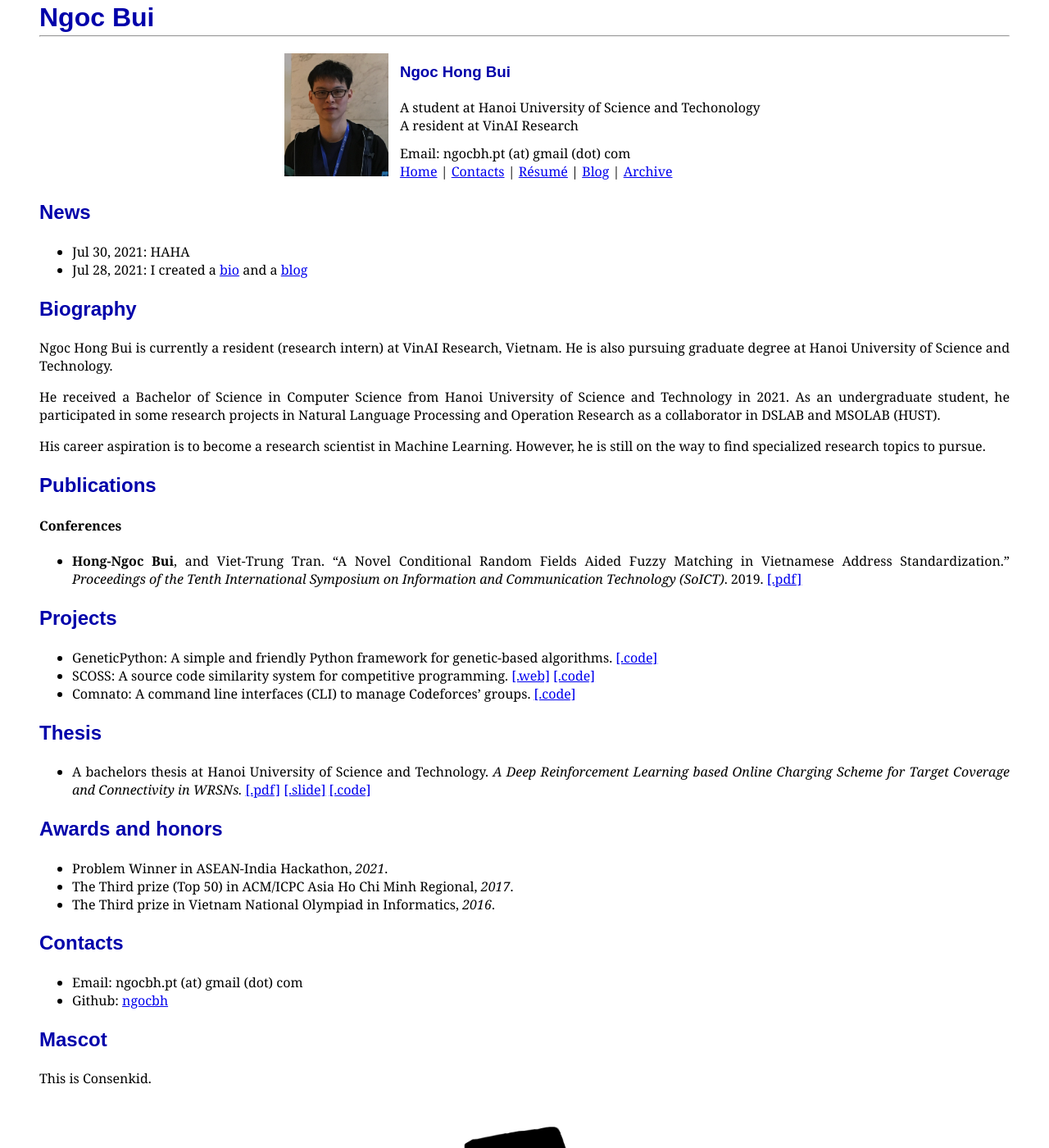
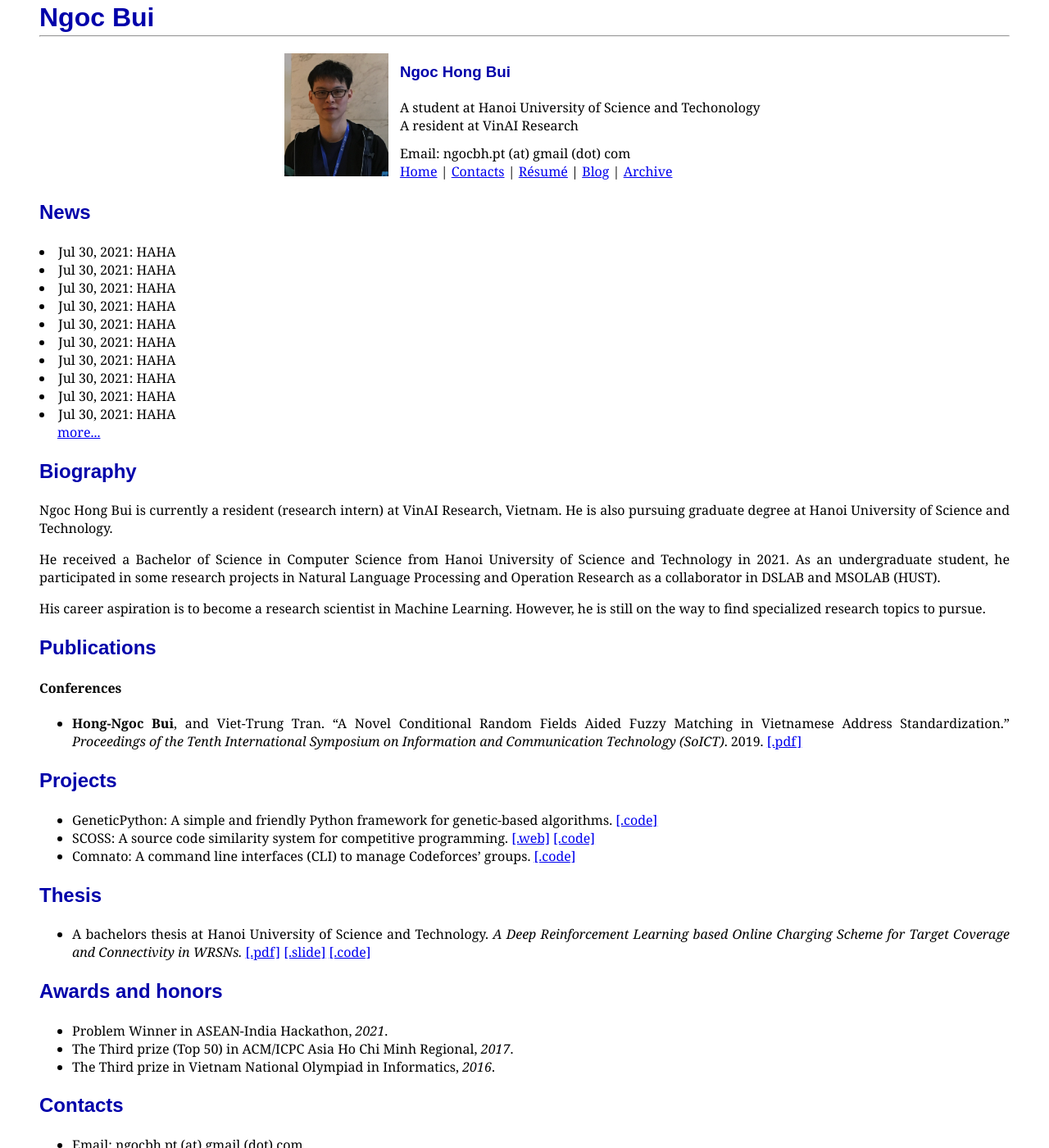
Before and after one commit to ngocbh/ngocbh.github.io, a Jekyll site: the page built from index.md, in a window 1280 px wide and 1400 px high. Shown: the whole window at 82% size. Built offline with Jekyll 4.4.1, drawn with Linux system fonts in a browser that asks for light colours; some of the changed lines change nothing that is shown.

Commit message:
truncate news

```diff
--- a/_config.yml
+++ b/_config.yml
@@ -11,6 +11,8 @@ highlighter: rouge
 kramdown:
   input: GFM
   syntax_highlighter: rouge
+
+new_size: 10
 
 # plugins_dir:
   # - jekyll-paginate
--- a/_data/news.yml
+++ b/_data/news.yml
@@ -3,3 +3,87 @@
 
 - date: 2021-07-30
   content: HAHA
+
+- date: 2021-07-28
+  content: I created a <a href="https://ngocbh.github.io">bio</a> and a [blog](https://ngocbh.github.io/blog)
+
+- date: 2021-07-30
+  content: HAHA
+
+- date: 2021-07-28
+  content: I created a <a href="https://ngocbh.github.io">bio</a> and a [blog](https://ngocbh.github.io/blog)
+
+- date: 2021-07-30
+  content: HAHA
+
+- date: 2021-07-28
+  content: I created a <a href="https://ngocbh.github.io">bio</a> and a [blog](https://ngocbh.github.io/blog)
+
+- date: 2021-07-30
+  content: HAHA
+
+- date: 2021-07-28
+  content: I created a <a href="https://ngocbh.github.io">bio</a> and a [blog](https://ngocbh.github.io/blog)
+
+- date: 2021-07-30
+  content: HAHA
+
+- date: 2021-07-28
+  content: I created a <a href="https://ngocbh.github.io">bio</a> and a [blog](https://ngocbh.github.io/blog)
+
+- date: 2021-07-30
+  content: HAHA
+
+- date: 2021-07-28
+  content: I created a <a href="https://ngocbh.github.io">bio</a> and a [blog](https://ngocbh.github.io/blog)
+
+- date: 2021-07-30
+  content: HAHA
+
+- date: 2021-07-28
+  content: I created a <a href="https://ngocbh.github.io">bio</a> and a [blog](https://ngocbh.github.io/blog)
+
+- date: 2021-07-30
+  content: HAHA
+
+- date: 2021-07-28
+  content: I created a <a href="https://ngocbh.github.io">bio</a> and a [blog](https://ngocbh.github.io/blog)
+
+- date: 2021-07-30
+  content: HAHA
+
+- date: 2021-07-28
+  content: I created a <a href="https://ngocbh.github.io">bio</a> and a [blog](https://ngocbh.github.io/blog)
+
+- date: 2021-07-30
+  content: HAHA
+
+- date: 2021-07-28
+  content: I created a <a href="https://ngocbh.github.io">bio</a> and a [blog](https://ngocbh.github.io/blog)
+
+- date: 2021-07-30
+  content: HAHA
+
+- date: 2021-07-28
+  content: I created a <a href="https://ngocbh.github.io">bio</a> and a [blog](https://ngocbh.github.io/blog)
+
+- date: 2021-07-30
+  content: HAHA
+
+- date: 2021-07-28
+  content: I created a <a href="https://ngocbh.github.io">bio</a> and a [blog](https://ngocbh.github.io/blog)
+
+- date: 2021-07-30
+  content: HAHA
+
+- date: 2021-07-28
+  content: I created a <a href="https://ngocbh.github.io">bio</a> and a [blog](https://ngocbh.github.io/blog)
+
+- date: 2021-07-30
+  content: HAHA
+
+- date: 2021-07-28
+  content: I created a <a href="https://ngocbh.github.io">bio</a> and a [blog](https://ngocbh.github.io/blog)
+
+- date: 2021-07-30
+  content: HAHA
--- a/_layouts/default.html
+++ b/_layouts/default.html
@@ -29,4 +29,44 @@
 
     <!-- {% include footer.html %} -->
 </body>
+
+<script type="text/javascript">
+    var pageSize = {{ site.new_size }};
+
+    // Lấy ra tất cả li trong cái list đó
+    var tags = Array.from(document.querySelectorAll("#newList li"));
+    // Cắt ra 10 thằng đầu tiên để hiển thị, tags array sẽ mất đi 10 cái
+    var showTags = tags.splice(0, pageSize);
+
+    // Lấy dom để chứa content
+    const content = document.getElementById("content");
+
+    // Hàm show content nhận vào list tags cần show
+    const showContent = (tags) => {
+      tags.map((x) => content.appendChild(x));
+    };
+
+    // Gọi lần đầu ra
+    showContent(showTags);
+
+    // query nut load more
+    var button = document.getElementById("loadmore");
+
+    // Lần đầu show mà ko đủ 10 cái thì ẩn nút loadmore đi
+    if (tags.length === 0) {
+      button.style.display = "none";
+    }
+
+    // Add sự kiện vào nút loadmore
+    button.addEventListener("click", () => {
+      // Khi ấn thì cắt 10 cái tiếp ở tags cho vào showTags
+      showTags = [...showTags, ...tags.splice(0, pageSize)];
+      showContent(showTags);
+      // Nếu tags hết thì ẩn nút loadmore
+      if (tags.length === 0) {
+        button.style.display = "none";
+      }
+    });
+
+</script>
 </html>
--- a/index.md
+++ b/index.md
@@ -5,7 +5,20 @@ title: Ngoc Bui's homepage
 
 ## News
 {% assign new_list = site.data.news | sort:"date" %}
-<ul>
+<div id="content"></div>
+<p
+      style="
+        margin-left: 22px;
+        color: rgb(0, 0, 238);
+        margin-top: 0px;
+        text-decoration: underline;
+        cursor: pointer;
+      "
+      id="loadmore"
+    >
+      more...
+    </p>
+<ul id='newList' style="display: none;">
 {% for new in new_list reversed %}
     <li>{{new.date | date: "%b %-d, %Y" }}: {{new.content | markdownify | remove: '<p>' | remove: '</p>' }}</li>
 {% endfor %}
@@ -48,7 +61,7 @@ Minh Regional, *2017*.
 * Email: ngocbh.pt (at) gmail (dot) com
 * Github: [ngocbh](https://github.com/ngocbh)
 
-## Mascot
+## Signature
 
 This is Consenkid.
 
```
